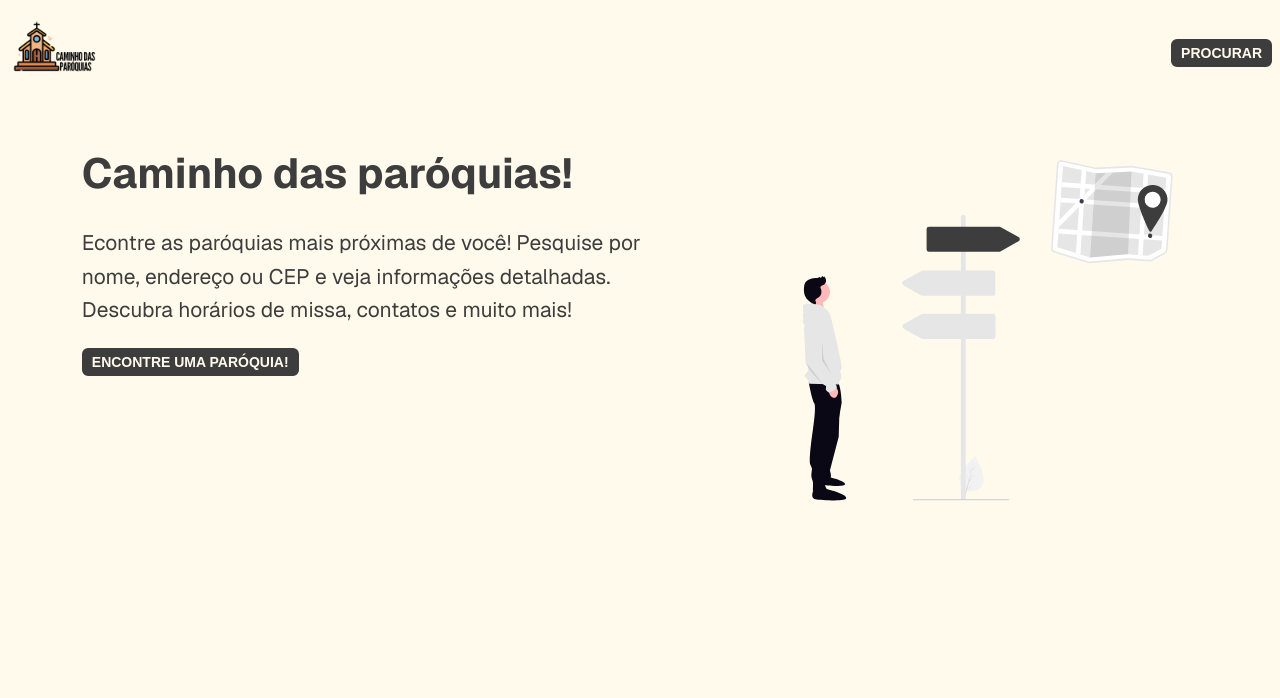
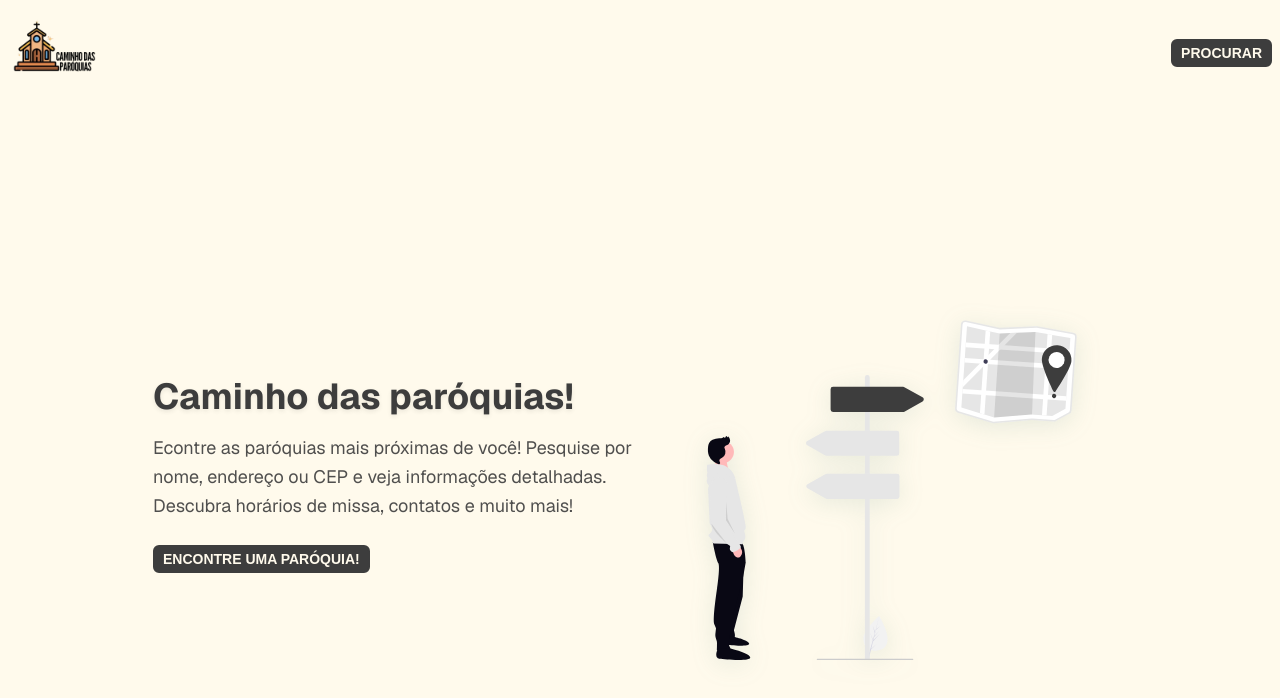
Before and after one commit to diegorezm/caminho_das_paroquias, a Next.js app: page / in a window 1280 px wide. Shown: the top 698 px of the page. Built offline with nearby package versions, Linux system fonts and the light colour scheme; no server answers.

Commit message:
better home page

```diff
--- a/src/app/(public)/(home)/index.module.css
+++ b/src/app/(public)/(home)/index.module.css
@@ -1,48 +1,100 @@
 .container {
+  min-height: 90vh;
   display: flex;
-  flex-direction: column;
+  align-items: center;
   justify-content: center;
-  min-height: 100vh;
-  text-align: center;
+  gap: var(--padding-xl);
+  padding: var(--padding-xl);
 }
 
 .content-wrapper {
-  border-radius: 8px;
-  margin-bottom: 2rem;
+  flex: 1;
+  max-width: 500px;
+  display: flex;
+  flex-direction: column;
+  gap: var(--margin-lg);
 }
 
 .page-title {
+  font-size: var(--fs-xxl);
+  font-weight: 700;
   color: var(--primary);
-  margin-bottom: 1rem;
-  font-size: 3rem;
+  line-height: 1.2;
+  margin: 0;
+  text-shadow: 0 2px 4px rgba(61, 61, 61, 0.1);
 }
 
 .page-description {
+  font-size: var(--fs-md);
+  color: var(--foreground);
   line-height: 1.6;
-  margin-bottom: 1.5rem;
+  margin: 0;
+  opacity: 0.9;
 }
 
-@media (min-width: 768px) {
+.button-container {
+  align-self: flex-start;
+  margin-top: var(--margin-md);
+  transition: transform 0.2s ease;
+}
+
+.button-container:hover {
+  transform: translateY(-2px);
+}
+
+.image-wrapper {
+  flex: 1;
+  max-width: 450px;
+  display: flex;
+  justify-content: center;
+  align-items: center;
+}
+
+.image-wrapper img {
+  width: 100%;
+  height: auto;
+  max-width: 400px;
+  filter: drop-shadow(0 4px 12px rgba(87, 142, 126, 0.15));
+  transition: transform 0.3s ease;
+}
+
+.image-wrapper img:hover {
+  transform: scale(1.02);
+}
+
+/* Responsividade */
+@media (max-width: 768px) {
   .container {
-    flex-direction: row;
-    justify-content: space-around;
-    text-align: left;
+    flex-direction: column;
+    text-align: center;
+    padding: var(--padding-lg);
+    gap: var(--padding-lg);
   }
 
-  .content-wrapper {
-    max-width: 45%;
-    margin-bottom: 0;
+  .page-title {
+    font-size: var(--fs-xl);
+  }
+
+  .page-description {
+    font-size: var(--fs-sm);
+  }
+
+  .button-container {
+    align-self: center;
   }
 
   .image-wrapper {
-    max-width: 45%;
+    order: -1;
+    max-width: 300px;
+  }
+}
+
+@media (max-width: 480px) {
+  .container {
+    padding: var(--padding-md);
   }
 
   .page-title {
-    font-size: 3rem;
-  }
-
-  .page-description {
-    font-size: 1.5rem;
+    font-size: var(--fs-lg);
   }
 }
```
Also changed, not shown: src/app/(public)/(home)/page.tsx (+4 -5 lines).
